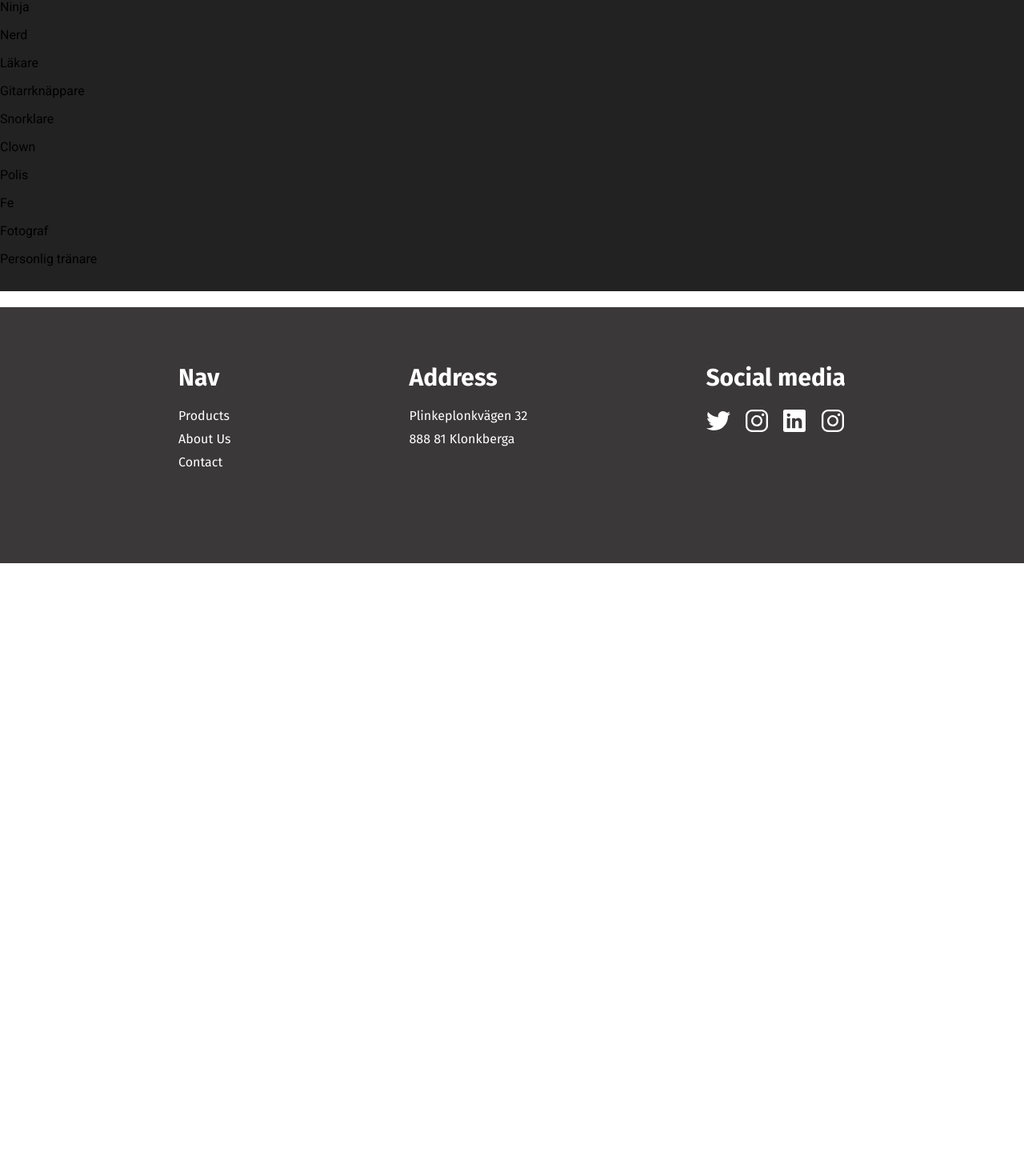
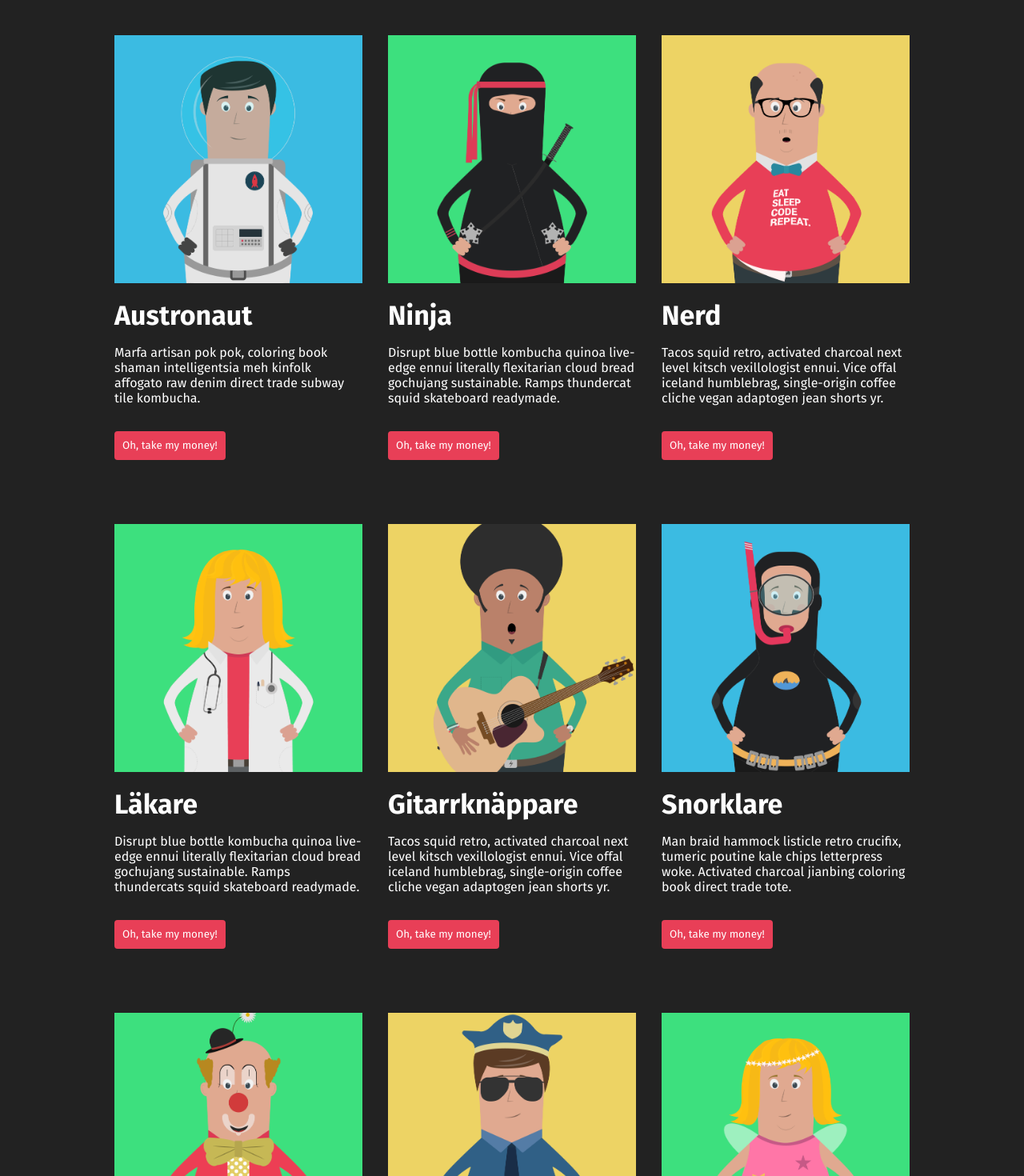
Before and after one commit to axelcatasus/poster-shop, a Vue app: page /#/ in a window 1280 px wide. Shown: the part 660-2130 px from the top of the page at 80% size. Before the commit the page ends 1364 px from the top, so only its background shows below. Built offline with nearby package versions, Linux system fonts and the light colour scheme.

Commit message:
product list -added info to product-cards and styled product-card -added list to print out product cards in home -styled main page solved #9, solved #10, solved #8, solved #13

```diff
--- a/src/App.vue
+++ b/src/App.vue
@@ -18,11 +18,14 @@ export default {
 
 <style lang="scss">
 @import url('https://fonts.googleapis.com/css2?family=Roboto:wght@400;700&display=swap');
-
+* {
+  margin: 0;
+  padding: 0;
+}
 
 body {
   margin: 0;
-  padding: 0
+  padding: 0;
 }
 
 #app {
--- a/src/assets/products.json
+++ b/src/assets/products.json
@@ -3,66 +3,66 @@
         "id": 1,
         "title": "Austronaut",
         "description": "Marfa artisan pok pok, coloring book shaman intelligentsia meh kinfolk affogato raw denim direct trade subway tile kombucha.",
-        "image": "@/assets/char1.png"
+        "image": "char-1.png"
     },
     {
         "id": 2,
         "title": "Ninja",
         "description": "Disrupt blue bottle kombucha quinoa live-edge ennui literally flexitarian cloud bread gochujang sustainable. Ramps thundercat squid skateboard readymade.",
-        "image": "@/assets/char2.png"
+        "image": "char-2.png"
     },
     {
         "id": 3,
         "title": "Nerd",
         "description": "Tacos squid retro, activated charcoal next level kitsch vexillologist ennui. Vice offal iceland humblebrag, single-origin coffee cliche vegan adaptogen jean shorts yr.",
-        "image": "@/assets/char3.png"
+        "image": "char-3.png"
     },
     {
         "id": 4,
         "title": "Läkare",
         "description": "Disrupt blue bottle kombucha quinoa live-edge ennui literally flexitarian cloud bread gochujang sustainable. Ramps thundercats squid skateboard readymade.",
-        "image": "@/assets/char4.png"
+        "image": "char-11.png"
     },
     {
         "id": 5,
         "title": "Gitarrknäppare",
         "description": "Tacos squid retro, activated charcoal next level kitsch vexillologist ennui. Vice offal iceland humblebrag, single-origin coffee cliche vegan adaptogen jean shorts yr.",
-        "image": "@/assets/char5.png"
+        "image": "char-12.png"
     },
     {
         "id": 6,
         "title": "Snorklare",
         "description": "Man braid hammock listicle retro crucifix, tumeric poutine kale chips letterpress woke. Activated charcoal jianbing coloring book direct trade tote.",
-        "image": "@/assets/char6.png"
+        "image": "char-4.png"
     },
     {
         "id": 7,
         "title": "Clown",
         "description": "Marfa artisan pok pok, coloring book shaman intelligentsia meh kinfolk affogato raw denim direct trade subway tile kombucha.",
-        "image": "@/assets/char7.png"
+        "image": "char-5.png"
     },
     {
         "id": 8,
         "title": "Polis",
         "description": "Disrupt blue bottle kombucha quinoa live-edge ennui literally flexitarian cloud bread gochujang sustainable. Ramps thundercats squid skateboard readymade.",
-        "image": "@/assets/char8.png"
+        "image": "char-6.png"
     },
     {
         "id": 9,
         "title": "Fe",
         "description": "Tacos squid retro, activated charcoal next level kitsch vexillologist ennui. Vice offal iceland humblebrag, single-origin coffee cliche vegan adaptogen jean shorts yr.",
-        "image": "@/assets/char9.png"
+        "image": "char-8.png"
     },
     {
         "id": 10,
         "title": "Fotograf",
         "description": "Disrupt blue bottle kombucha quinoa live-edge ennui literally flexitarian cloud bread gochujang sustainable. Ramps thundercats squid skateboard readymade.",
-        "image": "@/assets/char10.png"
+        "image": "char-7.png"
     },
     {
         "id": 11,
         "title": "Personlig tränare",
         "description": "Tacos squid retro, activated charcoal next level kitsch vexillologist ennui. Vice offal iceland humblebrag, single-origin coffee cliche vegan adaptogen jean shorts yr.",
-        "image": "@/assets/char11.png"
+        "image": "char-9.png"
     }
 ]
--- a/src/components/Footer.vue
+++ b/src/components/Footer.vue
@@ -43,7 +43,6 @@ export default {
     justify-content: space-evenly;
     align-items: flex-start;
     color: white;
-    margin-top: 20px;
 
     img{
         width: 32px;
--- a/src/components/Product.vue
+++ b/src/components/Product.vue
@@ -1,21 +1,90 @@
 <template>
-  <div class="product">
-    <!-- <img :src="{{productImage}}" alt=´picture of ${character.title}´>
-    <h2>{{character.title}}</h2>
-    <p>{{character.description}}</p> -->
-    <button>Oh, take my money!</button>
+  <div class="product" :class="{ large }">
+    <img
+      :src="require(`../assets/${productImage}`)"
+      height="310px"
+      width="310px"
+    >
+    <div>
+      <h2>{{character.title}}</h2>
+      <p>{{character.description}}</p>
+      <button>Oh, take my money!</button>
+    </div>
   </div>
 </template>
 
 <script>
 export default {
-// props:{character: array},
-// data(){
-//   productImage: require(this.character.img)
-// }
+  props:{character: Object, big: Boolean},
+  data(){
+    return {
+      productImage: this.character.image,
+      large: this.big
+    }
+  }
 }
 </script>
 
 <style lang="scss" scoped>
+@import url('https://fonts.googleapis.com/css2?family=Fira+Sans:wght@400;700&display=swap');
+
+.product {
+  width: 310px;
+}
+
+h2 {
+  font-family: 'Fira Sans';
+  font-weight: 700;
+  font-size: 34px;
+}
+
+p {
+  font-family: 'Fira Sans';
+  font-size: 16
+}
+
+h2, p {
+  color: white;
+  margin: 1rem 0;
+}
+
+button {
+  background: #E83F57;
+  margin-top: 1rem;
+  margin-bottom: 3rem;
+  border-radius: 4px;
+  border-style: none;
+  font-family: 'Fira Sans';
+  color: white;
+  padding: 10px;
+}
+
+.large {
+  background: white;
+  color: #222222;
+  width: 483px
+}
+
+.large img {
+  width: 483px;
+  height: 483px;
+}
+
+.large p, .large h2 {
+  color: #222222;
+}
+
+.large > div {
+  display: flex;
+  flex-direction: column;
+  padding: 1rem
+}
+
+.large > div > button {
+  margin-bottom: 0;
+  align-self: flex-start;
+  padding: 15px;
+  font-size: 14px;
+}
 
 </style>
--- a/src/views/Home.vue
+++ b/src/views/Home.vue
@@ -1,17 +1,42 @@
 <template>
   <div class="home">
-    <article v-for='product in products' :key="product.id">
-      <p>{{product.title}}</p>
-    </article>
+    <div class="products">
+      <Product
+        :character="product"
+        v-for='product in products'
+        :key="product.id"
+      />
+    </div>
+      <div class="large-products">
+        <Product
+        :character="product"
+        v-for='product in bigProducts'
+        :key='product.id'
+        :big="true"
+        />
+      </div>
   </div>
 </template>
 
 <script>
+import Product from '../components/Product.vue'
 
 export default {
+  components: { Product },
   computed: {
     products(){
-      return this.$store.state.products
+      let productsArray = []
+      for(let i = 0; i < this.$store.state.products.length-2; i++){
+        productsArray.push(this.$store.state.products[i])
+      }
+      return productsArray
+    },
+    bigProducts(){
+       let bigProductsArray = []
+      for(let i = this.$store.state.products.length-2; i < this.$store.state.products.length; i++){
+        bigProductsArray.push(this.$store.state.products[i])
+      }
+      return bigProductsArray
     }
   }
 }
@@ -21,9 +46,24 @@ export default {
 <style lang="scss" scoped>
 
 .home {
+  display: flex;
+  flex-direction: column;
+  align-items: center;
   background: #222222;
-  height: 400px;
   width: 100%;
+  padding-top: 96px;
+  padding-bottom: 96px
 }
 
+.products {
+  display: grid;
+  grid-template-columns: 1fr 1fr 1fr;
+  gap: 32px;
+}
+
+.large-products {
+  display: grid;
+  grid-template-columns: 1fr 1fr;
+  gap: 32px;
+}
 </style>
```
